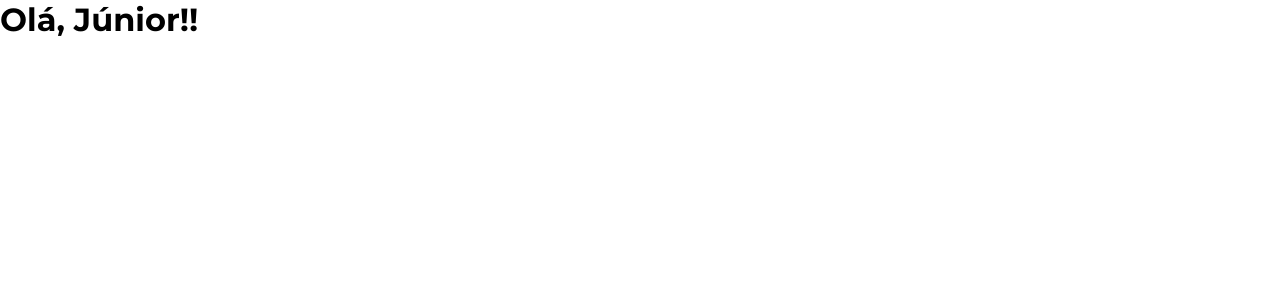
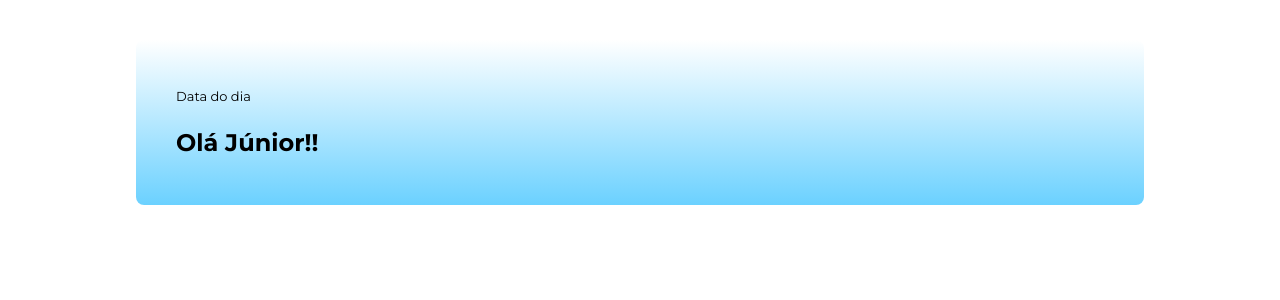
Before and after one commit to LoriJr/Alura-anybank, an Angular app: page / in a window 1280 px wide. Shown: the top 300 px of the page. Built offline with nearby package versions, Linux system fonts and the light colour scheme.

Commit message:
adicionado banner component

```diff
--- a/src/app/app.css
+++ b/src/app/app.css
@@ -0,0 +1,15 @@
+.app {
+  padding: 2.5rem 1rem;
+  display: flex;
+  flex-wrap: wrap;
+  gap: 1.5rem;
+  max-width: 65rem;
+  margin: 0 auto;
+}
+
+.banner-form-wrapper {
+  flex: 1;
+  display: flex;
+  flex-direction: column;
+  gap: 1.5rem;
+}
--- a/src/app/app.html
+++ b/src/app/app.html
@@ -1 +1,6 @@
-<h1>Olá, Júnior!!</h1>
+
+<div class="app">
+  <div class="banner-form-wrapper">
+    <app-banner />
+  </div>
+</div>
--- a/src/app/app.ts
+++ b/src/app/app.ts
@@ -1,8 +1,9 @@
 import { Component, signal } from '@angular/core';
+import { Banner } from "./banner/banner";
 
 @Component({
   selector: 'app-root',
-  imports: [],
+  imports: [Banner],
   templateUrl: './app.html',
   styleUrl: './app.css'
 })
--- /dev/null
+++ b/src/app/banner/banner.css
@@ -0,0 +1,46 @@
+.banner {
+  border-radius: 0.5rem;
+  background: var(--gradiente-azul);
+  padding: 3rem 2.5rem;
+
+
+  display: flex;
+  justify-content: space-between;
+}
+
+
+.boas-vindas {
+  display: flex;
+  flex-direction: column;
+  gap: 1.5rem;
+}
+
+
+.data {
+  font-size: 0.8125rem;
+}
+
+
+.titulo {
+  font-size: 1.9375rem;
+  font-weight: 600;
+  line-height: 125%;
+}
+
+
+@media screen and (max-width: 71rem) {
+  .banner {
+    padding: 3rem 1rem;
+
+
+    flex-direction: column;
+    align-items: center;
+    row-gap: 4rem;
+  }
+
+
+  .boas-vindas,
+  .conta {
+    width: 70%;
+  }
+}
--- /dev/null
+++ b/src/app/banner/banner.html
@@ -0,0 +1,7 @@
+<header class="banner">
+  <section class="boas-vindas">
+    <span class="data">Data do dia</span>
+
+    <h1>Olá Júnior!!</h1>
+  </section>
+</header>
```
Also changed, not shown: src/app/banner/banner.ts (added, +11 -0 lines).
